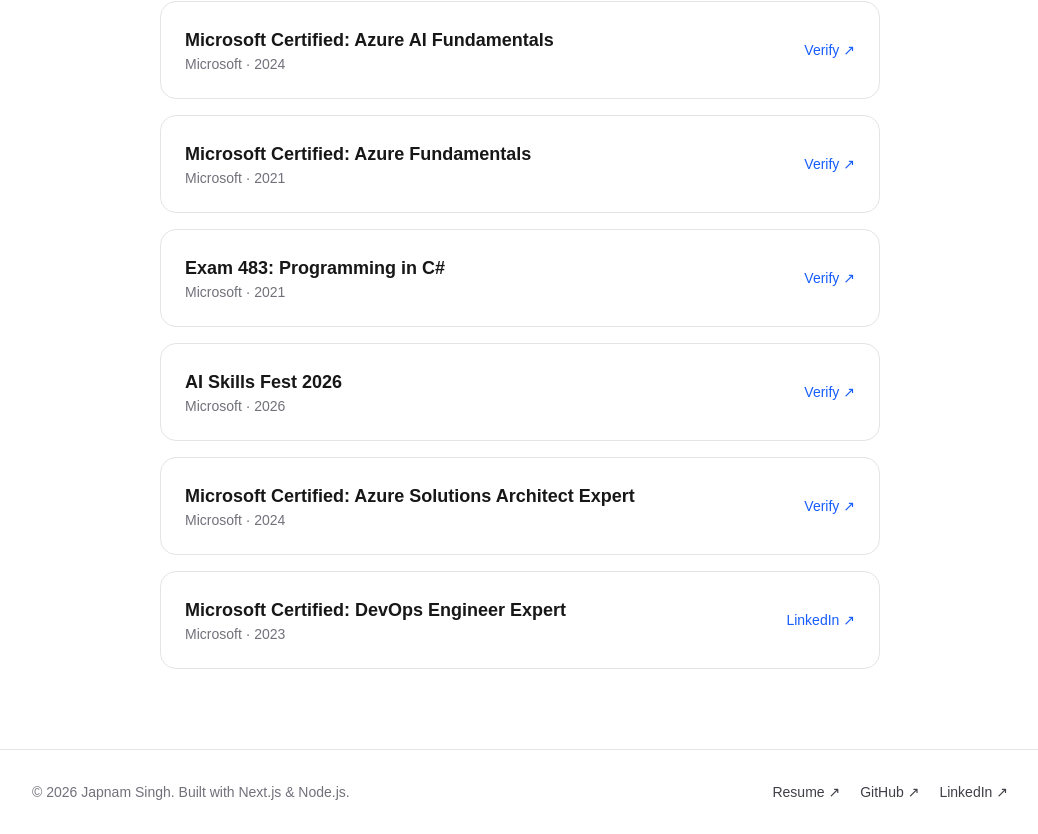
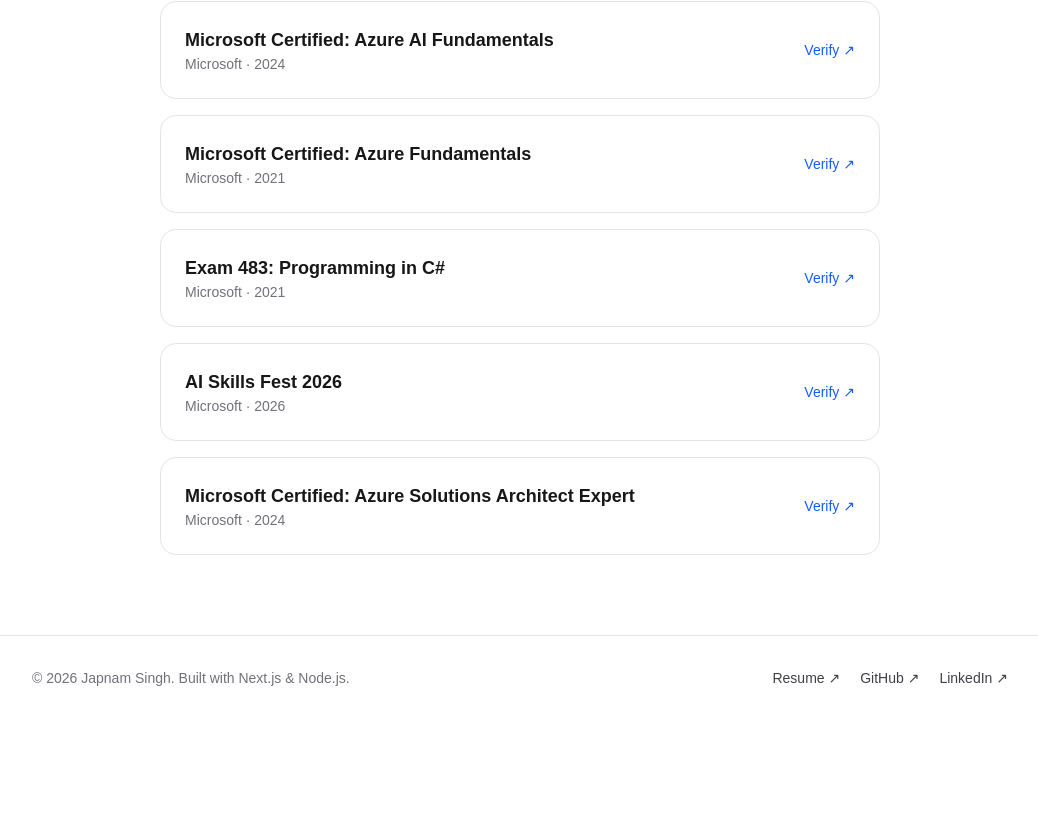
Before and after one commit to japnam89/portfolio, a Next.js app: page /certificates in a window 1280 px wide. Shown: the part 378-1212 px from the top of the page, without its empty margins (120-1158 px from the left). After the commit the page ends 1098 px from the top, so only its background shows below. Built offline with nearby package versions, Linux system fonts and the light colour scheme.

Commit message:
Certificates: remove DevOps Engineer Expert per request

```diff
--- a/src/data/certificates.ts
+++ b/src/data/certificates.ts
@@ -56,9 +56,4 @@
     year: "2024",
     link: "https://learn.microsoft.com/en-us/credentials/",
   },
-  {
-    name: "Microsoft Certified: DevOps Engineer Expert",
-    issuer: "Microsoft",
-    year: "2023",
-  },
 ];
```
